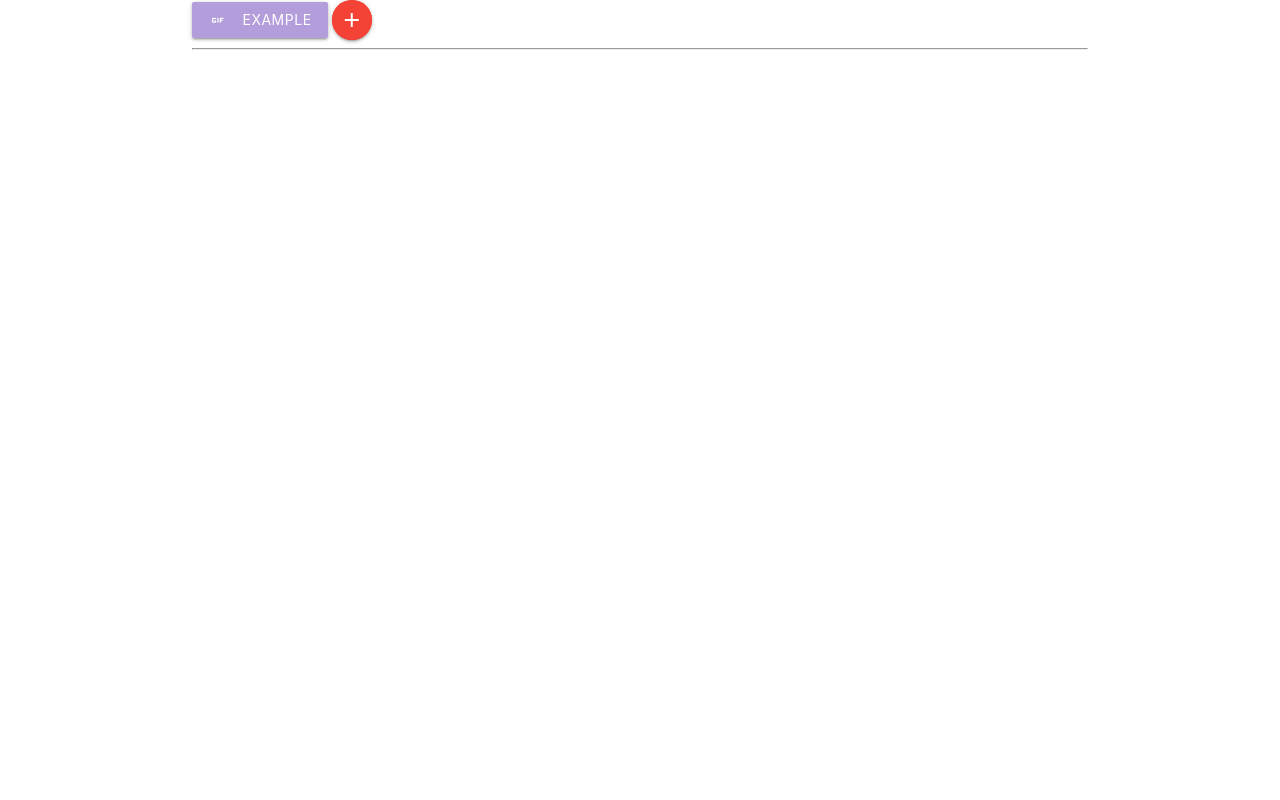
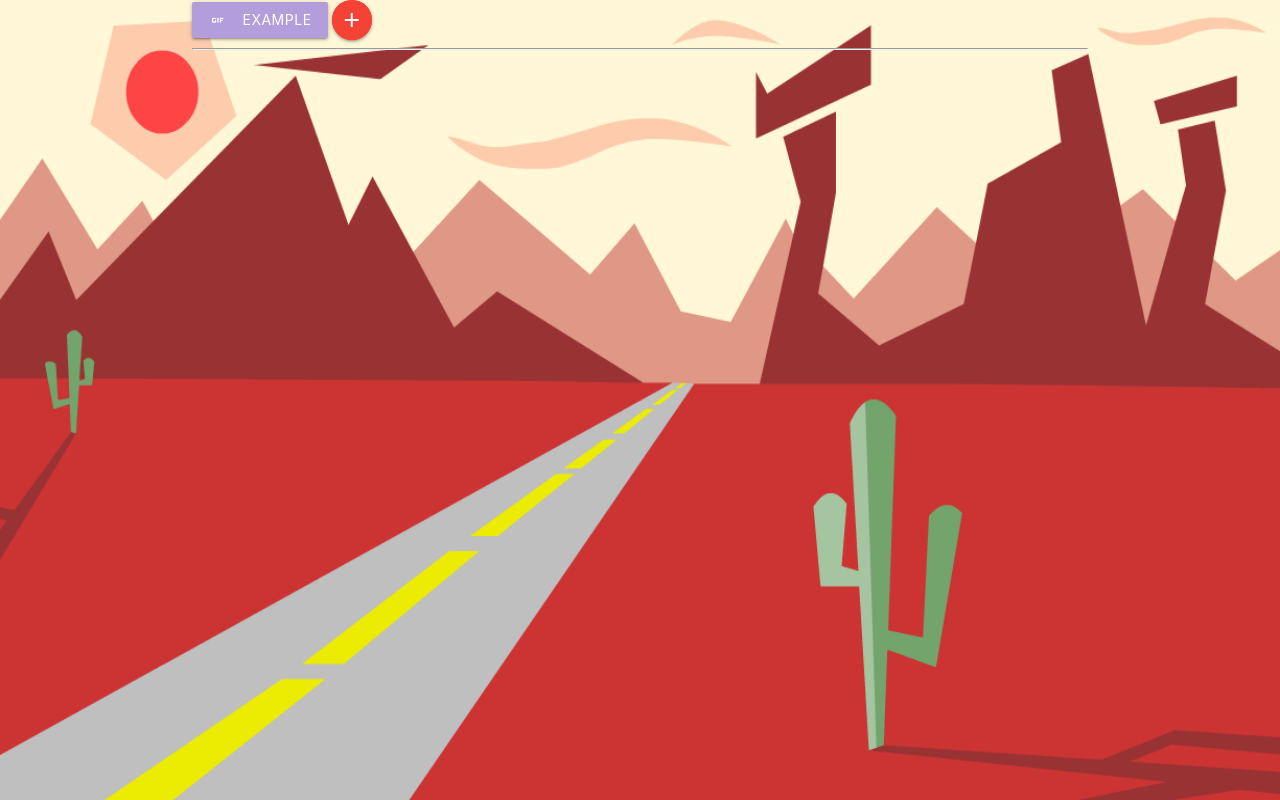
Before and after one commit to JacobBraxley/GifTastic, a plain HTML site: page index.html in a window 1280 px wide. Drawn offline with nearby package versions, Linux system fonts and the light colour scheme.

Commit message:
progress

```diff
--- a/assets/css/style.css
+++ b/assets/css/style.css
@@ -1,3 +1,9 @@
+body {
+    width: 100vw;
+    height: 100vh;
+    background-image: url("../images/background.png");
+    background-size: 100% 100%;
+}
 .lessPaddingBottom {
     padding-bottom: 5px!important;
 }
--- a/assets/javascript/script.js
+++ b/assets/javascript/script.js
@@ -3,7 +3,7 @@
 //Each button will fetch from giphy to to populate 10 images.
 //An initial array of data.
 //An area to add new buttons.
-const interestArray = [];
+const interestArray = ["Bugs Bunny", "Tweety", "Tasmanian Devil", "Daffy Duck", "Porky Pig", "Marvin the Martian", "Elmer Fudd", "Sylvester", "Pepe Le Pew"];
 
 function addNewButton() {
     $("#newButton").removeClass("pulse"); // Users don't need a pulse after its been used.
```
Also changed, not shown: assets/images/background.png (added).
